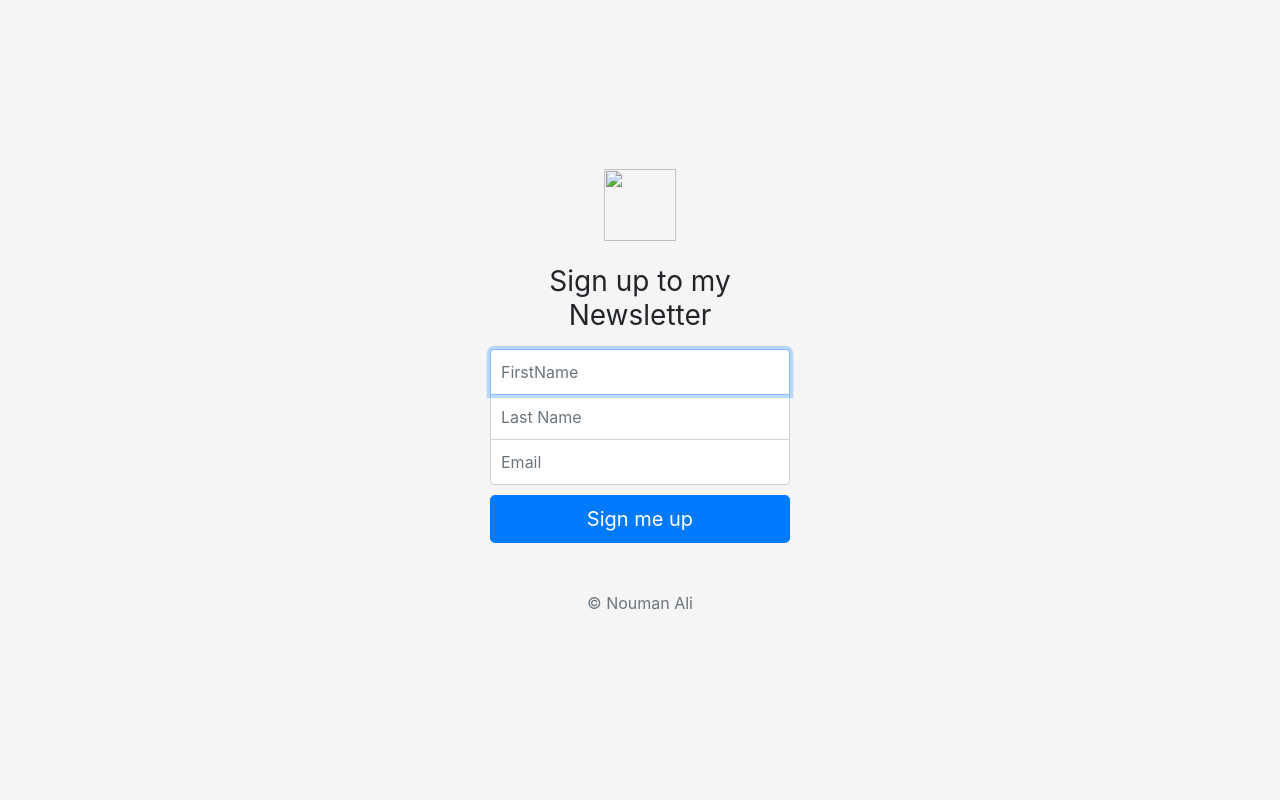
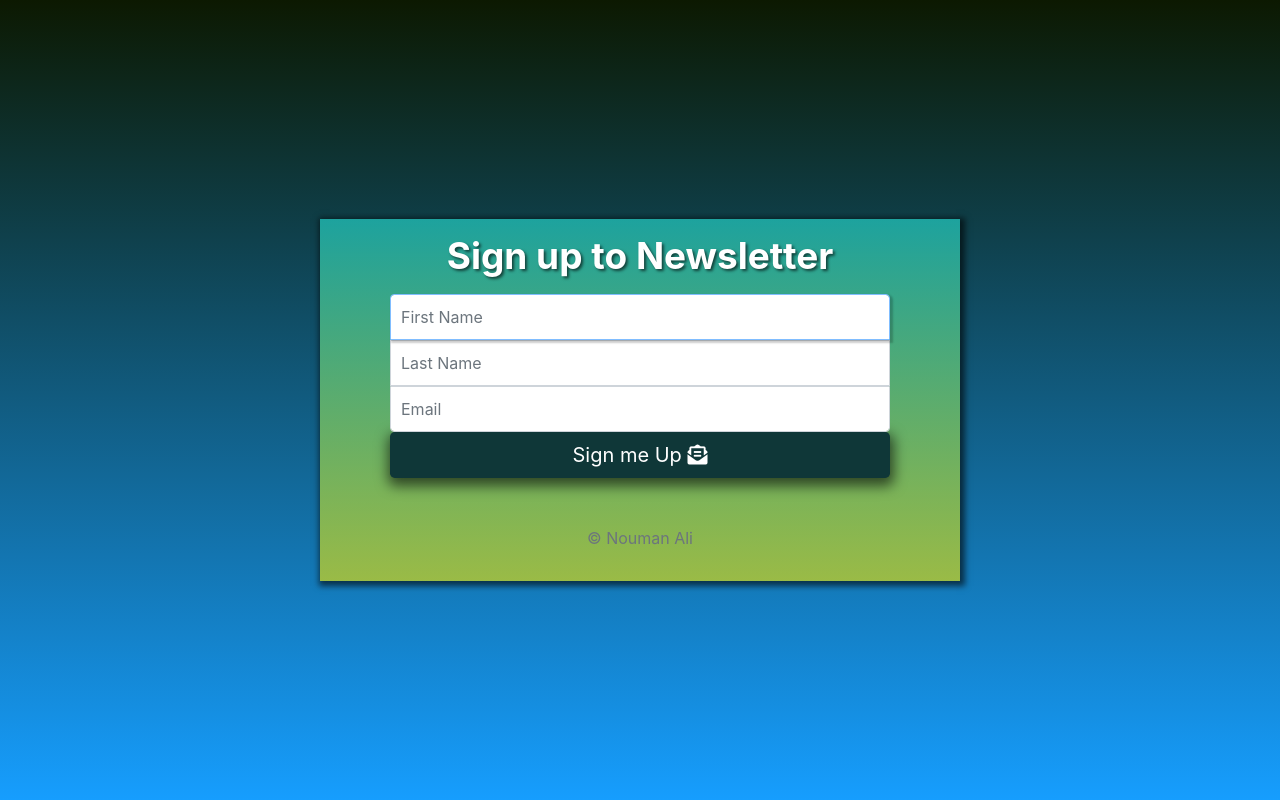
Before and after one commit to NoumannAli/News-Letter, a website: page signup.html in a window 1280 px wide. Drawn offline with nearby package versions, Linux system fonts and the light colour scheme.

Commit message:
changes made to signup.html and css.style

```diff
--- a/public/css/style.css
+++ b/public/css/style.css
@@ -1,5 +1,9 @@
 
-
+*{
+  padding: 0;
+  margin: 0;
+  box-sizing: border-box;
+}
 html,
 body {
   height: 100%;
@@ -13,13 +17,25 @@ body {
   padding-top: 40px;
   padding-bottom: 40px;
   background-color: #f5f5f5;
+  background-image: linear-gradient(#0c1901,#0095ffe8);
+
+
 }
+form{
+  /* border:1px solid #93c07e; */
+  background-image: linear-gradient(#20b7b0d4,#dada10ad);
+  width: 50%!important;
+  box-shadow: 2px 2px 6px 3px rgba(0,0,0,0.6);
 
+
+}
 .form-signin {
   width: 100%;
-  max-width: 330px;
+  max-width: 700px;
   padding: 15px;
   margin: auto;
+
+
 }
 .form-signin .checkbox {
   font-weight: 400;
@@ -30,9 +46,13 @@ body {
   height: auto;
   padding: 10px;
   font-size: 16px;
+  max-width: 500px;
+  margin: auto;
+
 }
 .form-signin .form-control:focus {
-  z-index: 2;
+  z-index: 1;
+  box-shadow: 2px 2px 2px 1px rgba(0,0,0,0.2);
 }
 .top {
   margin-bottom: -1px;
@@ -48,3 +68,31 @@ body {
   border-top-left-radius: 0;
   border-top-right-radius: 0;
 }
+
+.btn{
+  background-color: #0f3738!important;
+  box-shadow: 1px 5px 13px 3px rgba(0,0,0,0.6);
+  border:none;
+  transition:0.3s ease;
+  max-width: 500px;
+  margin:auto;
+
+
+}
+.btn:hover{
+
+  background-color: #2ba094!important;
+
+}
+.btn:active{
+
+}
+
+.title{
+  color:#ffffff;
+  font-weight: bold!important;
+  text-shadow: 2px 2px 3px rgba(0,0,0,0.6);
+  font-size: 37px;
+
+
+}
--- a/signup.html
+++ b/signup.html
@@ -6,6 +6,8 @@
     <meta name="description" content="">
     <meta name="author" content="">
     <link rel="icon" href="/docs/4.1/assets/img/favicons/favicon.ico">
+    <link rel="stylesheet" href="https://pro.fontawesome.com/releases/v5.10.0/css/all.css" integrity="sha384-AYmEC3Yw5cVb3ZcuHtOA93w35dYTsvhLPVnYs9eStHfGJvOvKxVfELGroGkvsg+p" crossorigin="anonymous"/>
+
 
     <title>Signin Template for Bootstrap</title>
 
@@ -20,14 +22,12 @@
 
   <body class="text-center">
     <form action = "/" class="form-signin" method="POST">
-      <img class="mb-4" src="../../assets/brand/bootstrap-solid.svg" alt="" width="72" height="72">
-      <h1 class="h3 mb-3 font-weight-normal">Sign up to my Newsletter</h1>
-
-      <input type="text" name="fName"   class="form-control top" placeholder="FirstName" required autofocus>
+      <h1 class="h3 mb-3 font-weight-normal title">Sign up to Newsletter</h1>
+      <input type="text" name="fName"   class="form-control top" placeholder="First Name" required autofocus>
       <input type="text" name="lName" class="form-control middle" placeholder="Last Name"  required>
         <input type="email" name="email"  class="form-control bottom" placeholder="Email"  required>
 
-      <button class="btn btn-lg btn-primary btn-block" type="submit">Sign me up</button>
+      <button class="btn btn-lg btn-primary btn-block" type="submit">Sign me Up <i class="fa fa-envelope-open-text"></i></button>
       <p class="mt-5 mb-3 text-muted">&copy; Nouman Ali</p>
     </form>
   </body>
```
